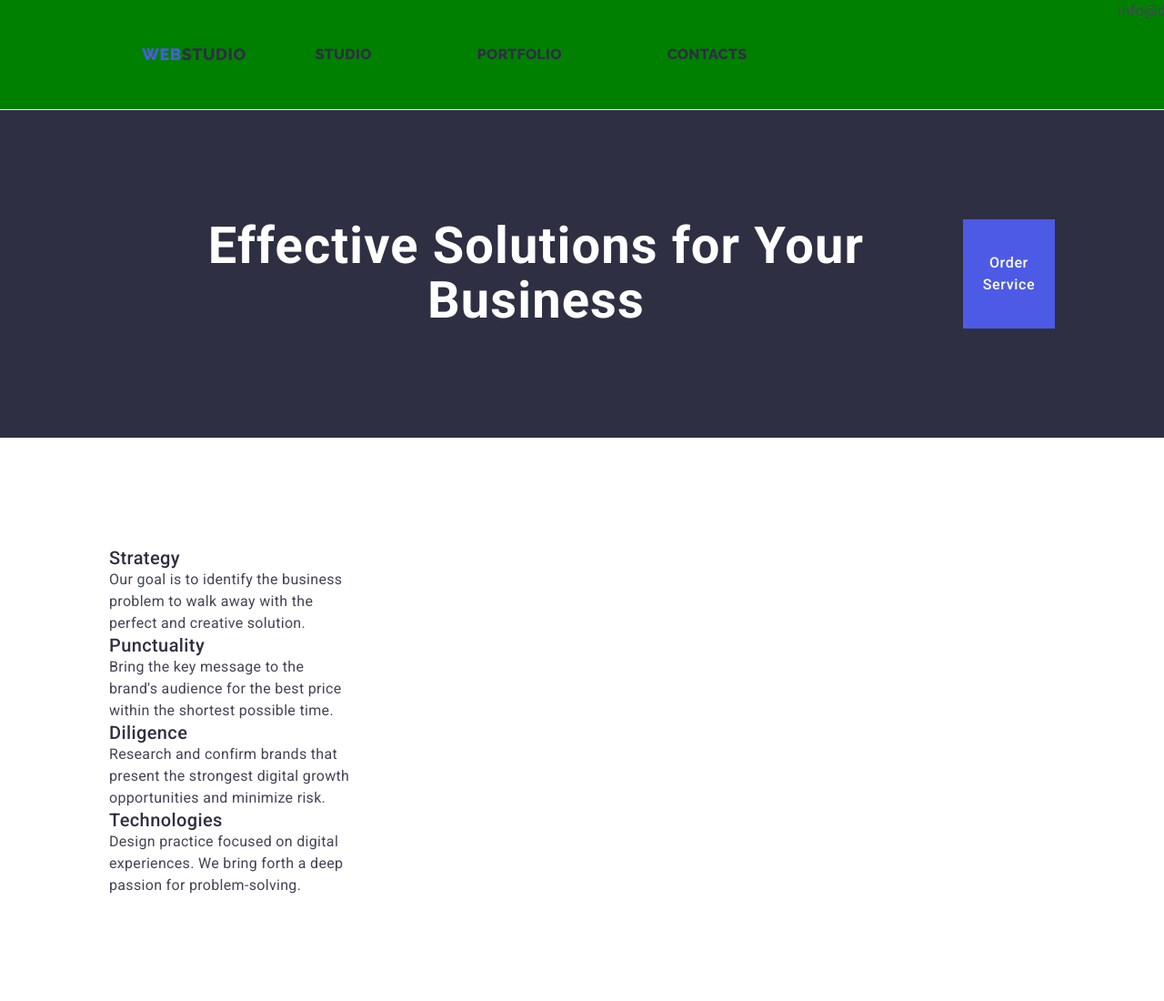
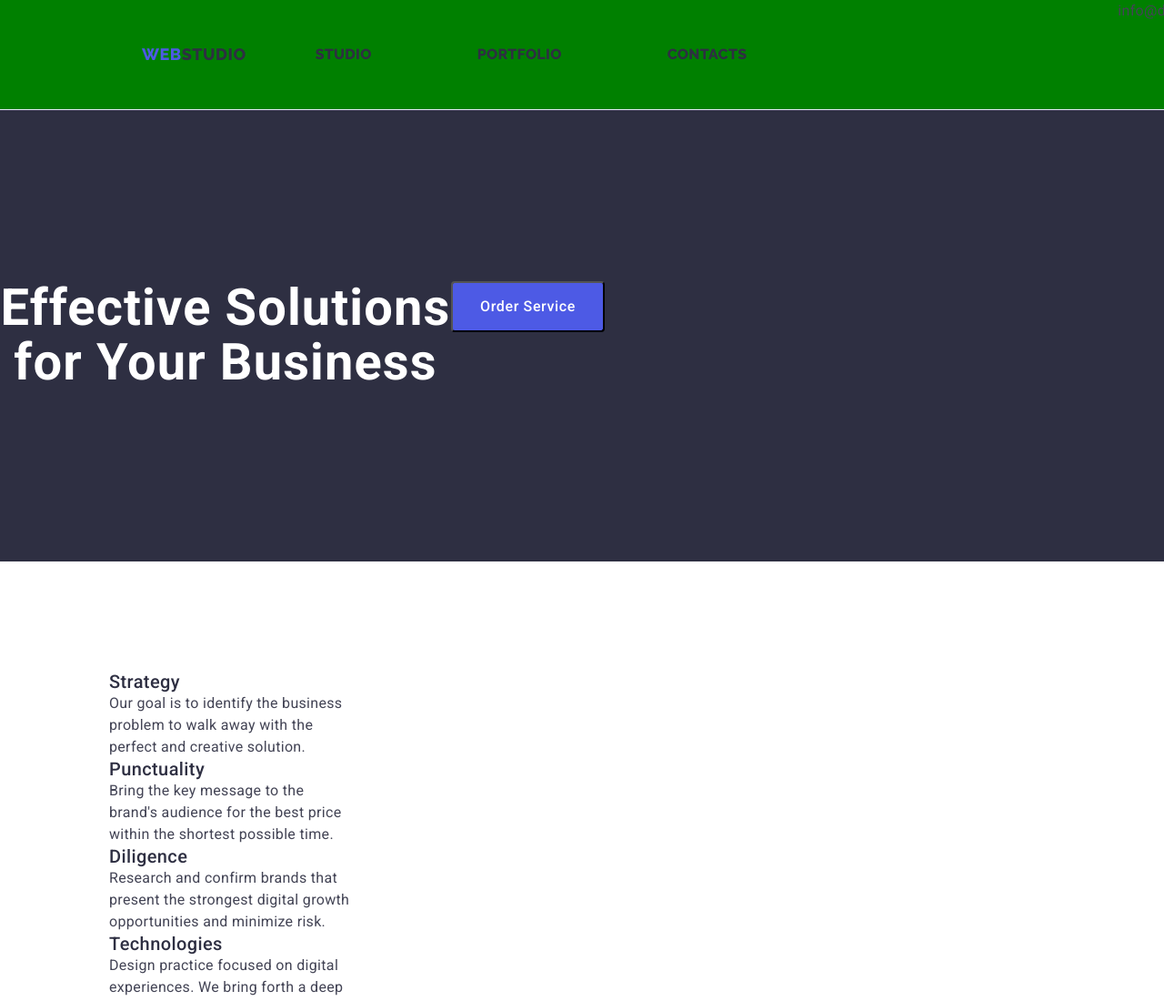
Before and after one commit to JuliusB-ui/goit-markup-hw-03, a plain HTML site: page index.html in a window 1280 px wide. Shown: the top 1100 px of the page at 91% size. Drawn offline with nearby package versions, Linux system fonts and the light colour scheme.

Commit message:
revision-12

```diff
--- a/css/styles.css
+++ b/css/styles.css
@@ -120,7 +120,7 @@ body {
   line-height: 1.5;
   letter-spacing: 0.04em;
   cursor: pointer;
-  border: 0;
+  border-radius: 4px;
 }
 
 /* image */
@@ -191,6 +191,7 @@ img {
 /* Hero/Section 1 Format*/
 .hero-section {
   background-color: var(--navy);
+  padding: 188px 0;
 }
 .hero-title {
     font-size: 56px;
@@ -199,10 +200,13 @@ img {
     letter-spacing: 0.02em;
     text-align: center;
     color: #FFFFFF;
+    max-width: 496px;
 }
 .hero-button{
   background-color: var(--iris);
   color: #FFFFFF;
+  min-width: 169px;
+  height: 56px;
 }
 
 .hero-button:hover,
```
